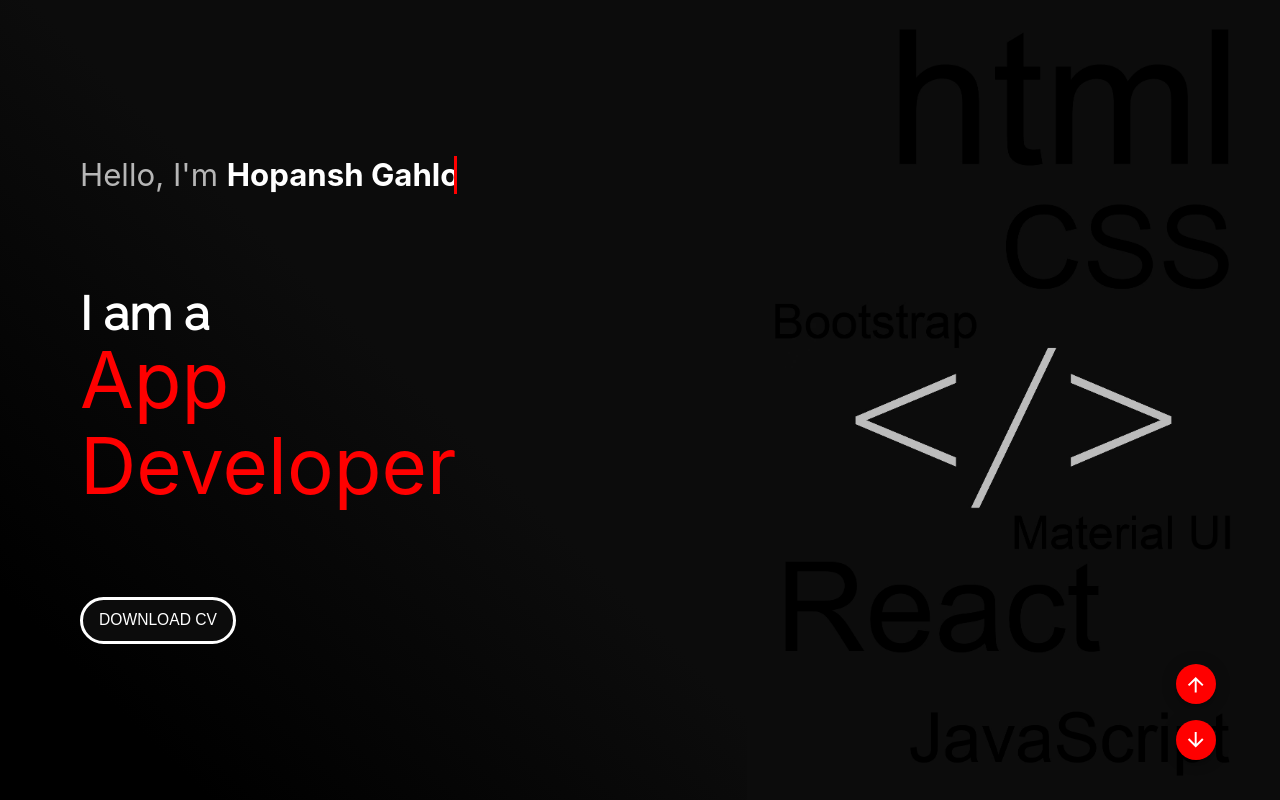
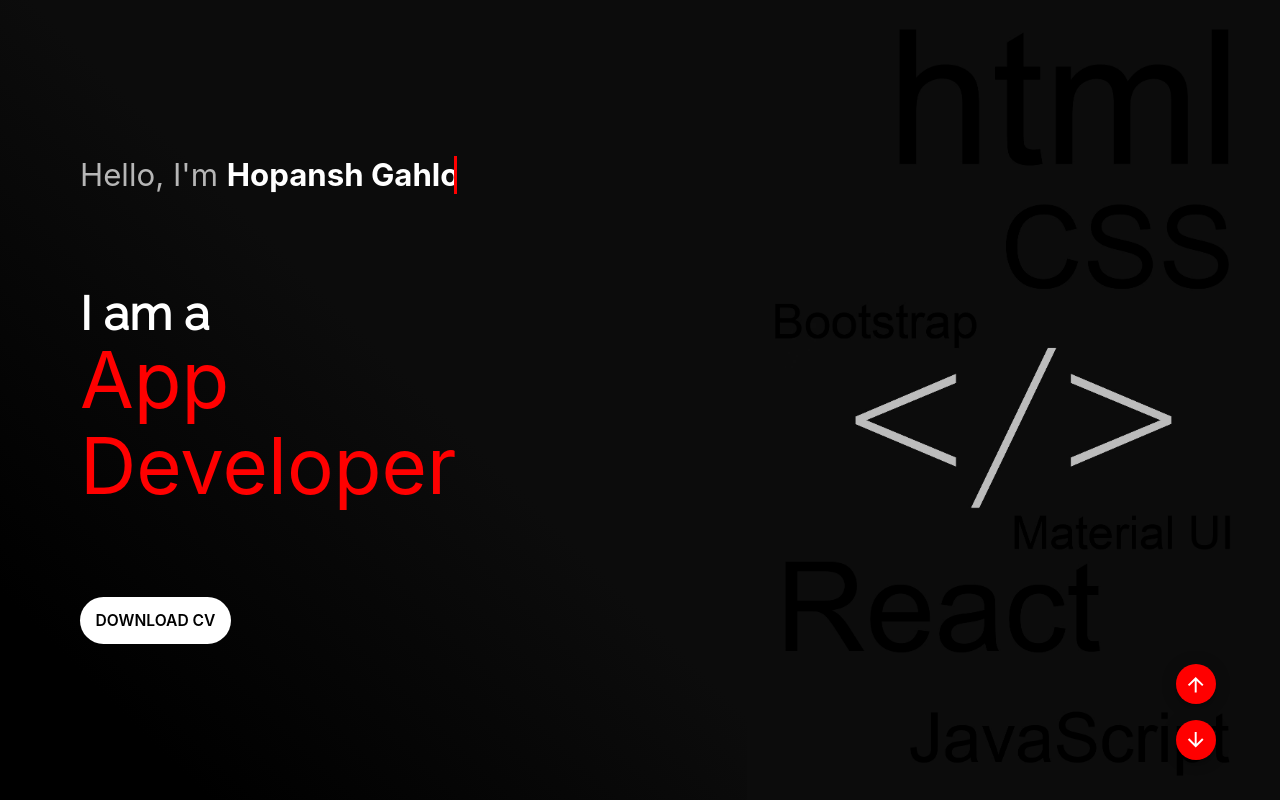
Before and after one commit to hopansh/myPortfolio, a React app: page / in a window 1280 px wide. Shown: the top 800 px of the page. Built offline with nearby package versions, Linux system fonts and the light colour scheme.

Commit message:
Ui Fixes

```diff
--- a/src/components/page1/index.css
+++ b/src/components/page1/index.css
@@ -31,15 +31,29 @@
   color: red;
   line-height: 1;
 }
-.cvButton {
-  width: 10rem;
-  height: 3rem;
-  font-size: 1rem;
-  background-color: #0c0c0c;
-  border: 3px solid white;
+.cvButton:link,
+.cvButton:visited {
+  width: fit-content;
+  padding: 1rem 1rem;
+  display: inline-block;
+  font-weight: 600;
+  color: black;
+  line-height: 1;
+  background: #fff;
   border-radius: 2rem;
-  color: white;
+  text-align: center;
   text-transform: uppercase;
+  animation: all 0.5s;
+}
+
+.cvButton:hover {
+  color: red;
+  transform: translateY(-0.2rem);
+  box-shadow: 0.1rem 0.5rem 1rem rgba(255, 255, 255, 0.1);
+}
+.cvButton:active {
+  transform: translateY(-0.1rem);
+  box-shadow: 0.05rem 0.25px 0.5rem rgba(255, 255, 255, 0.2);
 }
 .changeText {
   overflow: hidden;
--- a/src/components/page1/index.js
+++ b/src/components/page1/index.js
@@ -56,10 +56,10 @@
         href='https://hopanshga.000webhostapp.com/hopanshGahlot.pdf'
         target='_blank'
         rel='noopener noreferrer'
-        className='downloadButton'
+        className='cvButton'
         download
       >
-        <button className='cvButton'>Download CV</button>
+        Download CV
       </a>
     </div>
   );
--- a/src/components/page5/index.js
+++ b/src/components/page5/index.js
@@ -28,11 +28,14 @@
         contact.
       </Typography>
       <br />
-      <a href='mailto:hopansh.gahlot@gmail.com?subject = Feedback&body = Message'>
+      <a
+        href='mailto:hopansh.gahlot@gmail.com?subject = Feedback&body = Message'
+        style={{ width: 'fit-content' }}
+      >
         <Typography variant='whiteH3'>hopansh.gahlot@gmail.com</Typography>
       </a>
       <br />
-      <a href='tel:7017585874'>
+      <a href='tel:7017585874' style={{ width: 'fit-content' }}>
         <Typography variant='whiteH3'>+91-7017585874</Typography>
       </a>
       <br />
```
